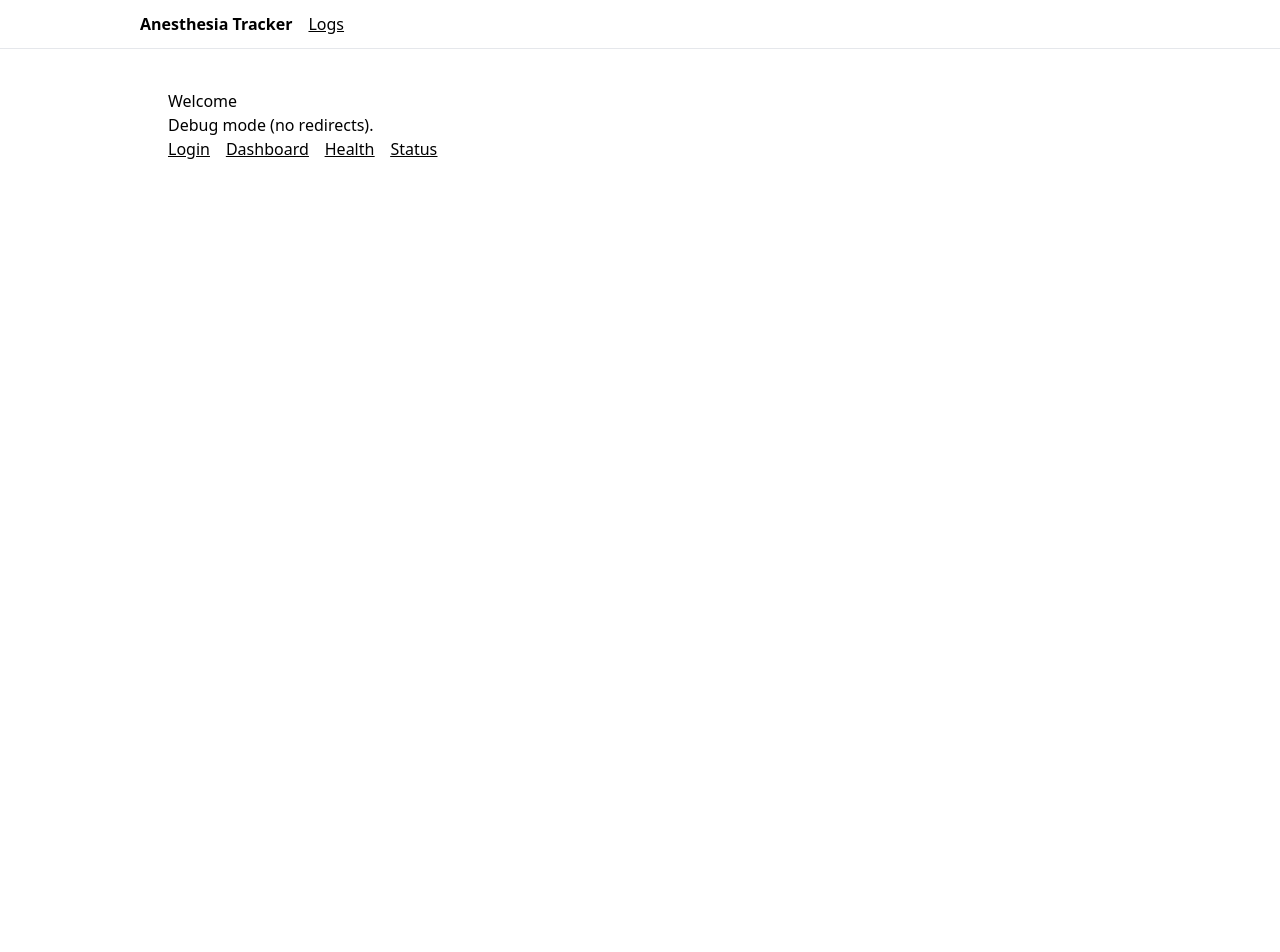
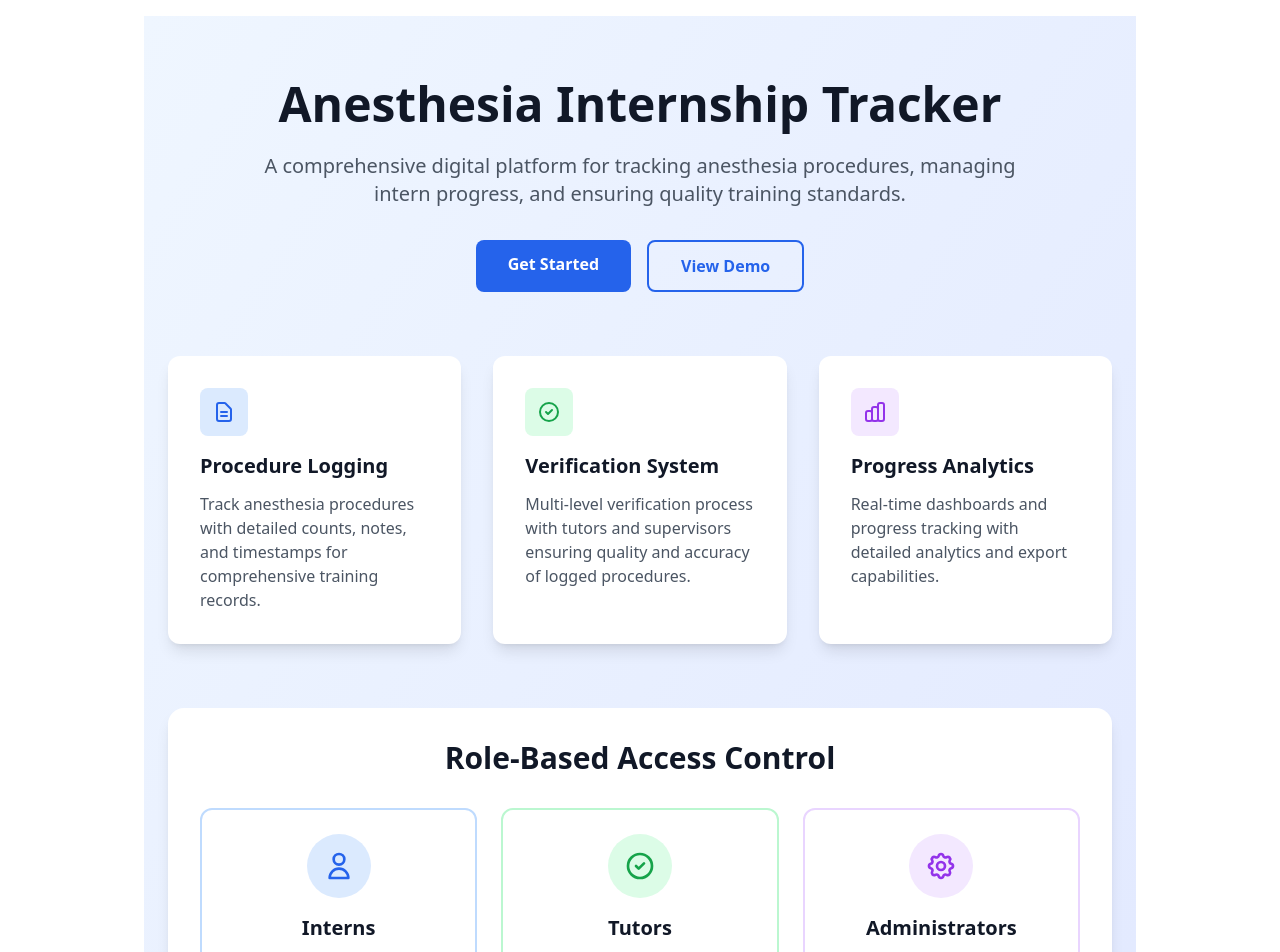
Before and after one commit to serfatyable/anesthesia-internship-tracker, a Next.js app: page / in a window 1280 px wide. Shown: the top 952 px of the page. Before the commit the page ends 800 px from the top, so only its background shows below. Built offline with nearby package versions, Linux system fonts and the light colour scheme; no server answers.

Commit message:
Create professional landing page with modern design and feature showcase

```diff
--- a/app/layout.tsx
+++ b/app/layout.tsx
@@ -1,12 +1,12 @@
 import './globals.css';
 import type { ReactNode } from 'react';
-import Header from '@/components/Header';
+import ConditionalHeader from '@/components/ConditionalHeader';
 
 export default function RootLayout({ children }: { children: ReactNode }) {
   return (
     <html lang="en" dir="ltr">
       <body>
-        <Header />
+        <ConditionalHeader />
         <main className="max-w-5xl mx-auto p-4">{children}</main>
       </body>
     </html>
--- a/app/page.tsx
+++ b/app/page.tsx
@@ -1,14 +1,218 @@
+import Link from 'next/link';
+
 export default function Home() {
   return (
-    <main className="p-6">
-      <h1>Welcome</h1>
-      <p>Debug mode (no redirects).</p>
-      <nav className="space-x-4 underline">
-        <a href="/login">Login</a>
-        <a href="/dashboard">Dashboard</a>
-        <a href="/health">Health</a>
-        <a href="/debug/status">Status</a>
-      </nav>
-    </main>
+    <div className="min-h-screen bg-gradient-to-br from-blue-50 to-indigo-100">
+      {/* Hero Section */}
+      <div className="container mx-auto px-6 py-16">
+        <div className="text-center mb-16">
+          <h1 className="text-5xl font-bold text-gray-900 mb-6">Anesthesia Internship Tracker</h1>
+          <p className="text-xl text-gray-600 mb-8 max-w-3xl mx-auto">
+            A comprehensive digital platform for tracking anesthesia procedures, managing intern
+            progress, and ensuring quality training standards.
+          </p>
+          <div className="flex flex-col sm:flex-row gap-4 justify-center">
+            <Link
+              href="/login"
+              className="bg-blue-600 hover:bg-blue-700 text-white font-semibold py-3 px-8 rounded-lg transition-colors duration-200"
+            >
+              Get Started
+            </Link>
+            <Link
+              href="/dashboard"
+              className="border-2 border-blue-600 text-blue-600 hover:bg-blue-600 hover:text-white font-semibold py-3 px-8 rounded-lg transition-colors duration-200"
+            >
+              View Demo
+            </Link>
+          </div>
+        </div>
+
+        {/* Features Grid */}
+        <div className="grid md:grid-cols-3 gap-8 mb-16">
+          <div className="bg-white rounded-xl p-8 shadow-lg hover:shadow-xl transition-shadow duration-300">
+            <div className="w-12 h-12 bg-blue-100 rounded-lg flex items-center justify-center mb-4">
+              <svg
+                className="w-6 h-6 text-blue-600"
+                fill="none"
+                stroke="currentColor"
+                viewBox="0 0 24 24"
+              >
+                <path
+                  strokeLinecap="round"
+                  strokeLinejoin="round"
+                  strokeWidth={2}
+                  d="M9 12h6m-6 4h6m2 5H7a2 2 0 01-2-2V5a2 2 0 012-2h5.586a1 1 0 01.707.293l5.414 5.414a1 1 0 01.293.707V19a2 2 0 01-2 2z"
+                />
+              </svg>
+            </div>
+            <h3 className="text-xl font-semibold text-gray-900 mb-3">Procedure Logging</h3>
+            <p className="text-gray-600">
+              Track anesthesia procedures with detailed counts, notes, and timestamps for
+              comprehensive training records.
+            </p>
+          </div>
+
+          <div className="bg-white rounded-xl p-8 shadow-lg hover:shadow-xl transition-shadow duration-300">
+            <div className="w-12 h-12 bg-green-100 rounded-lg flex items-center justify-center mb-4">
+              <svg
+                className="w-6 h-6 text-green-600"
+                fill="none"
+                stroke="currentColor"
+                viewBox="0 0 24 24"
+              >
+                <path
+                  strokeLinecap="round"
+                  strokeLinejoin="round"
+                  strokeWidth={2}
+                  d="M9 12l2 2 4-4m6 2a9 9 0 11-18 0 9 9 0 0118 0z"
+                />
+              </svg>
+            </div>
+            <h3 className="text-xl font-semibold text-gray-900 mb-3">Verification System</h3>
+            <p className="text-gray-600">
+              Multi-level verification process with tutors and supervisors ensuring quality and
+              accuracy of logged procedures.
+            </p>
+          </div>
+
+          <div className="bg-white rounded-xl p-8 shadow-lg hover:shadow-xl transition-shadow duration-300">
+            <div className="w-12 h-12 bg-purple-100 rounded-lg flex items-center justify-center mb-4">
+              <svg
+                className="w-6 h-6 text-purple-600"
+                fill="none"
+                stroke="currentColor"
+                viewBox="0 0 24 24"
+              >
+                <path
+                  strokeLinecap="round"
+                  strokeLinejoin="round"
+                  strokeWidth={2}
+                  d="M9 19v-6a2 2 0 00-2-2H5a2 2 0 00-2 2v6a2 2 0 002 2h2a2 2 0 002-2zm0 0V9a2 2 0 012-2h2a2 2 0 012 2v10m-6 0a2 2 0 002 2h2a2 2 0 002-2m0 0V5a2 2 0 012-2h2a2 2 0 012 2v14a2 2 0 01-2 2h-2a2 2 0 01-2-2z"
+                />
+              </svg>
+            </div>
+            <h3 className="text-xl font-semibold text-gray-900 mb-3">Progress Analytics</h3>
+            <p className="text-gray-600">
+              Real-time dashboards and progress tracking with detailed analytics and export
+              capabilities.
+            </p>
+          </div>
+        </div>
+
+        {/* Role-based Access */}
+        <div className="bg-white rounded-2xl p-8 shadow-lg mb-16">
+          <h2 className="text-3xl font-bold text-center text-gray-900 mb-8">
+            Role-Based Access Control
+          </h2>
+          <div className="grid md:grid-cols-3 gap-6">
+            <div className="text-center p-6 border-2 border-blue-200 rounded-xl">
+              <div className="w-16 h-16 bg-blue-100 rounded-full flex items-center justify-center mx-auto mb-4">
+                <svg
+                  className="w-8 h-8 text-blue-600"
+                  fill="none"
+                  stroke="currentColor"
+                  viewBox="0 0 24 24"
+                >
+                  <path
+                    strokeLinecap="round"
+                    strokeLinejoin="round"
+                    strokeWidth={2}
+                    d="M16 7a4 4 0 11-8 0 4 4 0 018 0zM12 14a7 7 0 00-7 7h14a7 7 0 00-7-7z"
+                  />
+                </svg>
+              </div>
+              <h3 className="text-xl font-semibold text-gray-900 mb-2">Interns</h3>
+              <p className="text-gray-600 mb-4">Log procedures and track personal progress</p>
+              <div className="text-sm text-gray-500">
+                <p>• Create procedure logs</p>
+                <p>• View personal dashboard</p>
+                <p>• Track completion status</p>
+              </div>
+            </div>
+
+            <div className="text-center p-6 border-2 border-green-200 rounded-xl">
+              <div className="w-16 h-16 bg-green-100 rounded-full flex items-center justify-center mx-auto mb-4">
+                <svg
+                  className="w-8 h-8 text-green-600"
+                  fill="none"
+                  stroke="currentColor"
+                  viewBox="0 0 24 24"
+                >
+                  <path
+                    strokeLinecap="round"
+                    strokeLinejoin="round"
+                    strokeWidth={2}
+                    d="M9 12l2 2 4-4m6 2a9 9 0 11-18 0 9 9 0 0118 0z"
+                  />
+                </svg>
+              </div>
+              <h3 className="text-xl font-semibold text-gray-900 mb-2">Tutors</h3>
+              <p className="text-gray-600 mb-4">Verify and mentor intern progress</p>
+              <div className="text-sm text-gray-500">
+                <p>• Verify procedure logs</p>
+                <p>• Review intern progress</p>
+                <p>• Provide feedback</p>
+              </div>
+            </div>
+
+            <div className="text-center p-6 border-2 border-purple-200 rounded-xl">
+              <div className="w-16 h-16 bg-purple-100 rounded-full flex items-center justify-center mx-auto mb-4">
+                <svg
+                  className="w-8 h-8 text-purple-600"
+                  fill="none"
+                  stroke="currentColor"
+                  viewBox="0 0 24 24"
+                >
+                  <path
+                    strokeLinecap="round"
+                    strokeLinejoin="round"
+                    strokeWidth={2}
+                    d="M10.325 4.317c.426-1.756 2.924-1.756 3.35 0a1.724 1.724 0 002.573 1.066c1.543-.94 3.31.826 2.37 2.37a1.724 1.724 0 001.065 2.572c1.756.426 1.756 2.924 0 3.35a1.724 1.724 0 00-1.066 2.573c.94 1.543-.826 3.31-2.37 2.37a1.724 1.724 0 00-2.572 1.065c-.426 1.756-2.924 1.756-3.35 0a1.724 1.724 0 00-2.573-1.066c-1.543.94-3.31-.826-2.37-2.37a1.724 1.724 0 00-1.065-2.572c-1.756-.426-1.756-2.924 0-3.35a1.724 1.724 0 001.066-2.573c-.94-1.543.826-3.31 2.37-2.37.996.608 2.296.07 2.572-1.065z"
+                  />
+                  <path
+                    strokeLinecap="round"
+                    strokeLinejoin="round"
+                    strokeWidth={2}
+                    d="M15 12a3 3 0 11-6 0 3 3 0 016 0z"
+                  />
+                </svg>
+              </div>
+              <h3 className="text-xl font-semibold text-gray-900 mb-2">Administrators</h3>
+              <p className="text-gray-600 mb-4">Manage system and oversee operations</p>
+              <div className="text-sm text-gray-500">
+                <p>• Manage rotations & procedures</p>
+                <p>• Set requirements & standards</p>
+                <p>• Export reports & analytics</p>
+              </div>
+            </div>
+          </div>
+        </div>
+
+        {/* Demo Section */}
+        <div className="bg-gradient-to-r from-blue-600 to-indigo-700 rounded-2xl p-8 text-white text-center">
+          <h2 className="text-3xl font-bold mb-4">Ready to Experience the System?</h2>
+          <p className="text-xl mb-6 opacity-90">
+            Try our demo with pre-loaded data to see the full capabilities
+          </p>
+          <div className="flex flex-col sm:flex-row gap-4 justify-center">
+            <Link
+              href="/login"
+              className="bg-white text-blue-600 hover:bg-gray-100 font-semibold py-3 px-8 rounded-lg transition-colors duration-200"
+            >
+              Login to Demo
+            </Link>
+            <div className="text-sm opacity-75">
+              <p>Demo Accounts Available:</p>
+              <p>Intern • Tutor • Admin</p>
+            </div>
+          </div>
+        </div>
+
+        {/* Footer */}
+        <div className="text-center mt-16 text-gray-500">
+          <p>© 2024 Anesthesia Internship Tracker. Built for medical education excellence.</p>
+        </div>
+      </div>
+    </div>
   );
 }
--- /dev/null
+++ b/components/ConditionalHeader.tsx
@@ -0,0 +1,15 @@
+'use client';
+
+import { usePathname } from 'next/navigation';
+import Header from './Header';
+
+export default function ConditionalHeader() {
+  const pathname = usePathname();
+
+  // Don't show header on home page
+  if (pathname === '/') {
+    return null;
+  }
+
+  return <Header />;
+}
```
